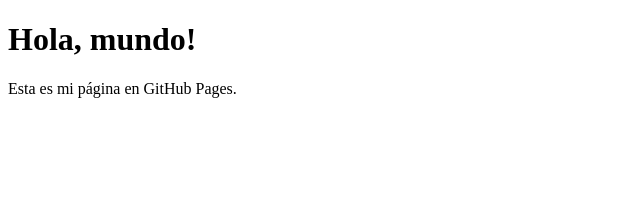
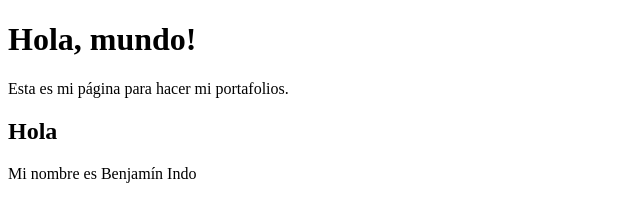
Before and after one commit to BenjaminIndo/BenjaminIndo.github.io, a plain HTML site: page index.html in a window 1280 px wide. Shown: the whole page, without its empty margins (0-640 px from the left). Drawn offline with Linux system fonts and the light colour scheme.

Commit message:
Update index.html

```diff
--- a/index.html
+++ b/index.html
@@ -3,10 +3,12 @@
 <head>
     <meta charset="UTF-8">
     <meta name="viewport" content="width=device-width, initial-scale=1.0">
-    <title>Mi Página GitHub</title>
+    <title>Mi portafolio</title>
 </head>
 <body>
     <h1>Hola, mundo!</h1>
-    <p>Esta es mi página en GitHub Pages.</p>
+    <p>Esta es mi página para hacer mi portafolios.</p>
+    <h2>Hola</h2>
+    <p>Mi nombre es Benjamín Indo</p>
 </body>
 </html>
```
